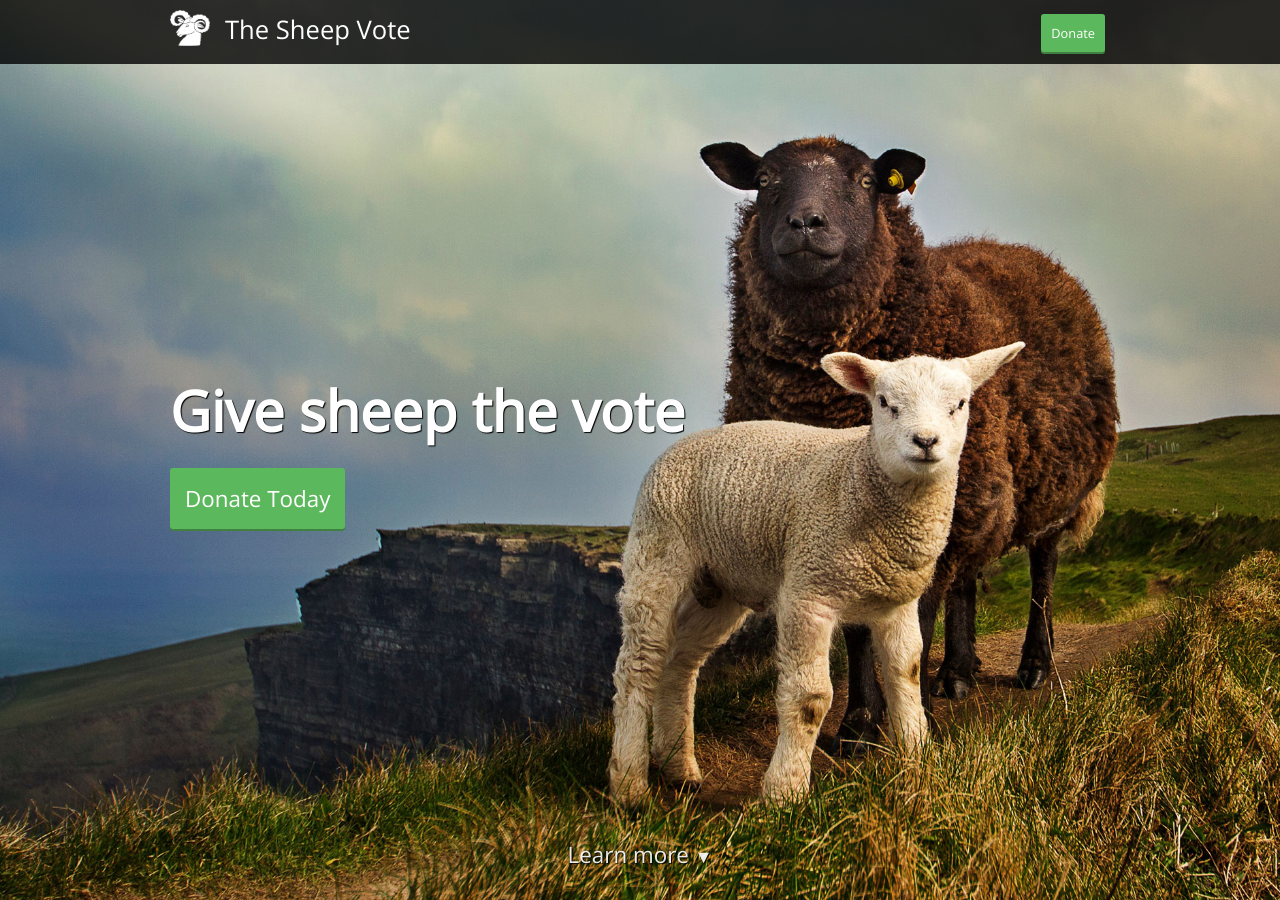
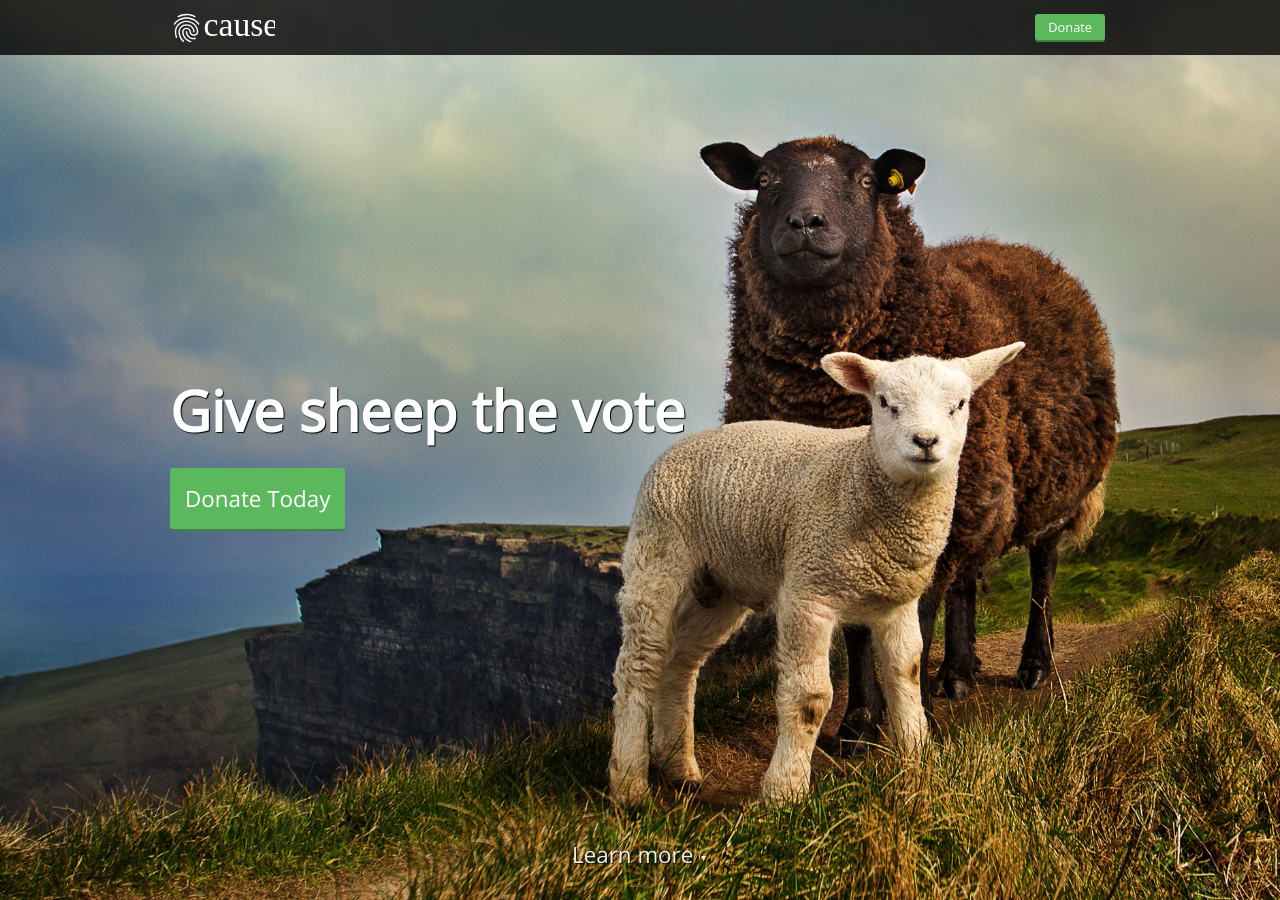
Before and after one commit to mneumegen/cause-jekyll-template, a Jekyll site: the page built from index.html, in a window 1280 px wide and 900 px high. Built offline with Jekyll 4.4.1, drawn with Linux system fonts in a browser that asks for light colours; nearby versions of some CDN libraries; a script that is not in the unit is left out.

Commit message:
new logo

```diff
--- a/_layouts/default.html
+++ b/_layouts/default.html
@@ -22,7 +22,7 @@
 	<body>
 		<nav>
 			<div class="container">
-				<img src="{{ site.baseurl }}{{ site.data.company.logo_image }}" alt="{{ site.data.company.company_name }}"><span class="company_name">{{ site.data.company.company_name }}</span>
+				<img src="{{ site.baseurl }}/images/logo.svg" height="35"/>
 				<div class="button">
 					<a href="#donate">Donate</a>
 				</div>
--- a/_sass/elements.scss
+++ b/_sass/elements.scss
@@ -47,12 +47,10 @@
 	width: 100%;
 	color: #fff;
 	z-index: 999;
-	img{
-		width: 40px;
-	}
+	line-height: 0;
 
 	.button a {
-		padding: 10px;
+		padding: 13px;
 		font-size: .8em;
 	}
 }
--- a/_sass/layout.scss
+++ b/_sass/layout.scss
@@ -5,13 +5,6 @@
 	position: relative;
 	padding: 0 30px;
 	box-sizing: border-box;
-}
-
-.company_name {
-	font-size: 1.6em;
-	position: relative;
-	top: -7px;
-	left: 15px;
 }
 
 .donate {
@@ -191,6 +184,9 @@
 	}
 	.arrow {
 		font-size: .8em;
+		font-size: .4em;
+		position: relative;
+		top: -2px;
 	}
 }
 
```
Also changed, not shown: Gemfile.lock, apple-touch-icon.png, favicon.png, images/logo.svg (added), siteicon.png, touch-icon.png.
